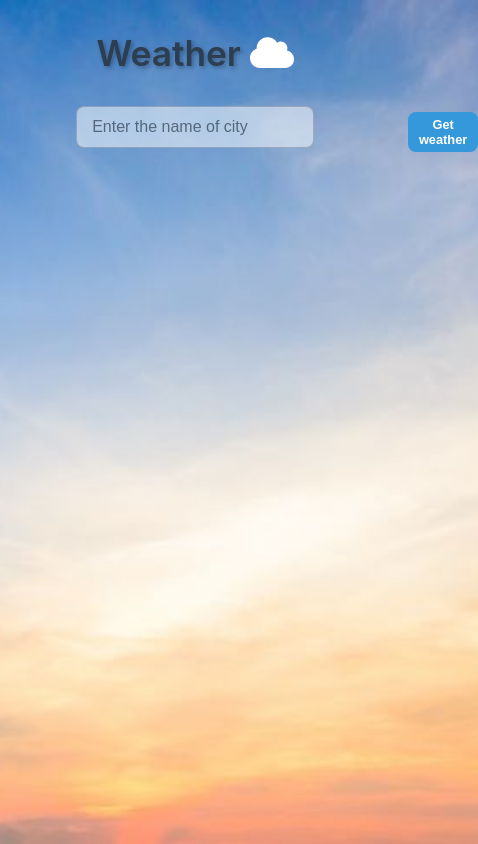
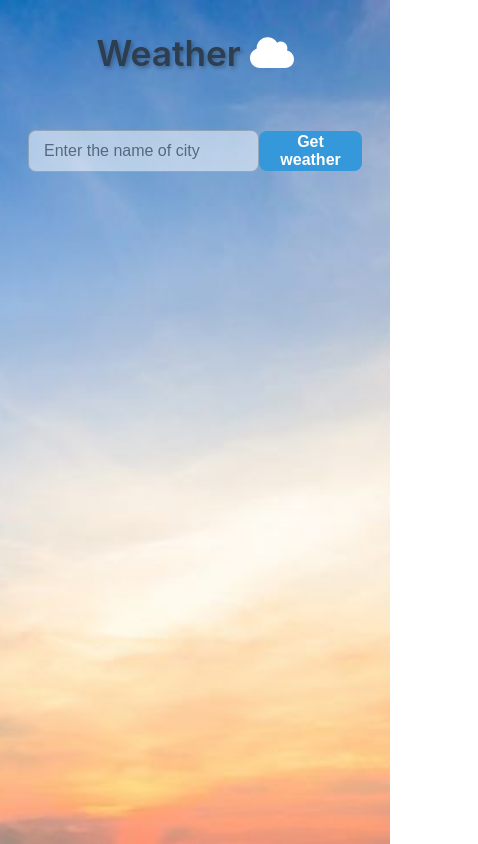
Before and after one commit to carlos45-dev/weather-app, a React (Vite) app: page / in a window 390 px wide. Shown: the whole page, 478 px wide, since content can reach past the window. Built offline with nearby package versions, Linux system fonts and the light colour scheme; no server answers.

Commit message:
The final weather app

```diff
--- a/src/card.tsx
+++ b/src/card.tsx
@@ -19,7 +19,7 @@ function Card({ wind, temp, feel, humidity, pressure,deg,max,min }: CardProps) {
         <div className="card">
             <div className="info-grid">
                 <div className="wind-spead">
-                    <span><FontAwesomeIcon icon={faWind} style={{ color: "#87CEEB" }} /> Wind speed {wind}m/s</span>
+                    <span><FontAwesomeIcon className="wind-icon" icon={faWind} style={{ color: "#87CEEB" }} /> Wind speed {wind}m/s</span>
                 </div>
 
                 <div className="temperature">
@@ -33,12 +33,12 @@ function Card({ wind, temp, feel, humidity, pressure,deg,max,min }: CardProps) {
                 </div>
 
                 <div className="humidity">
-                    <span>💧 Humidity </span>
-                    <span>{humidity}%</span>
+                    <span className="humidity-icon">💧</span>
+                    <span> Humidity {humidity}%</span>
                 </div>
 
                 <div className="direction">
-                    <span><FontAwesomeIcon icon={faCompass} style={{ color: "#87CEEB", fontSize: "20px"}} /> Wind direction </span>
+                    <span>< FontAwesomeIcon className='wind-direction-icon' icon={faCompass} style={{ color: "#87CEEB" }} /> Wind direction </span>
                     <span>{getWindDirection(deg)}°</span>
                 </div>
 
@@ -53,7 +53,7 @@ function Card({ wind, temp, feel, humidity, pressure,deg,max,min }: CardProps) {
                 </div>
 
                 <div className='pressure'>
-                 <span><FontAwesomeIcon icon={faGauge} style={{ color: "#74C0FC", fontSize: "18px"}} />  Pressure </span>
+                 <span><FontAwesomeIcon className="pressure-icon" icon={faGauge} style={{ color: "#74C0FC"}} />  Pressure </span>
                      <span>{pressure}hPa</span>
                      </div>
             </div>
--- a/src/index.css
+++ b/src/index.css
@@ -175,21 +175,14 @@ h1 {
   }
 
   .input-element {
-    width: 55%;
-    position: relative;
-    left:0px;
-    top: auto;
-  }
+  width: 60%;
+  position: static;
+}
 
-  .btn-element {
-    width: 18%;
-    font-size: 0.8rem;
-    position: absolute;
-    top: 112px;
-    left: 408px;
-    display:inline ;
-
-  }
+.btn-element {
+  width: auto;
+  position: static;
+}
 
   .city {
     font-size: 1.6rem;
@@ -201,22 +194,27 @@ h1 {
   }
 
   .city-icon {
-    font-size: 0.2rem;
-    position: relative;
-    top: 0;
-    left: auto;
-    text-align: center;
+    font-size: 0.9rem;
+    position: absolute;
+    top: 10px;
+    left: 187px;
+    margin-top: 8px;
   }
 
   .des {
     font-size: 1.1rem;
     text-align: center;
     position: relative;
-    top: 10px;
+    top: 0px;
+    margin-top: -70px;
   }
 
   .temp {
-    display: flex;
+    display: block;
+    font-size: 80px;
+    text-align: center;
+    position: relative;
+    margin-top: -10px
   }
 
   .card {
@@ -232,7 +230,13 @@ h1 {
     grid-template-columns: repeat(2, 1fr);
     gap: 50px;
     height:90px;
-    padding-top: 30px;
+    padding-top: 20px;
+  }
+  .search-wrapper{
+    display: flex;
+    justify-content: flex-start;
+    align-items: center;
+    padding: 0 20px;
   }
 
   .wind-spead,
@@ -250,4 +254,33 @@ h1 {
   .max{
     display: none;
   }
+  .temperature{
+    display: none;
+  }
+  .wind-icon{
+    display: block;
+    font-size: 35px;
+    margin-left:75px;
+    margin-bottom: 10px;
+  }
+  .feels_like{
+    display: none;
+  }
+  .humidity-icon{
+    display: block;
+    font-size: 32px;
+    margin-bottom: 5px;
+  }
+  .wind-direction-icon{
+    display: block;
+    margin-left:75px;
+    margin-bottom: 9px;
+    font-size: 35px;
+  }
+  .pressure-icon{
+    display: block;
+    margin-left:75px;
+    margin-bottom: 9px;
+    font-size: 35px;
+  }
 }
--- a/src/weather.tsx
+++ b/src/weather.tsx
@@ -109,6 +109,7 @@ function Weather() {
     return (
         <>
             <h1>Weather <FontAwesomeIcon icon={faCloud} style={{ color: "#ffffff" }} /></h1>
+            <div className="search-wrapper">
             <input
                 className="input-element"
                 type="text"
@@ -120,27 +121,30 @@ function Weather() {
             <button className="btn-element" onClick={handleGetWeatherClick}>
                 Get weather
             </button>
+            </div>
 
             {error && <p className="error-message" style={{ color: 'red', textAlign: 'center', marginTop: '160px' }}>{error}</p>}
 
           {weather &&
           <div className="city">
             <p>{weather.name}</p>
-            <p className="city-icon"><FontAwesomeIcon icon={faLocationDot} beatFade style={{ color: "#ffffff" }} /> <FontAwesomeIcon icon={faEllipsis} style={{ color: "ffffff" }} />
 
+            <div className="city-icon">
+            <p><FontAwesomeIcon icon={faLocationDot} beatFade style={{ color: "#ffffff" }} /> <FontAwesomeIcon icon={faEllipsis} style={{ color: "ffffff" }} />
             </p>
+            </div>
             </div>
                  }
 
             {weather && (
                 <div className="div-element">
 
+                    <p className="temp">
+                        {Math.round(weather.main.temp)}°
+                    </p>
+
                     <p className="des">
                         {weather.weather[0].description}
-                    </p>
-
-                    <p className="temp">
-                        {Math.round(weather.main.temp)}°
                     </p>
                     <Card
                         wind={weather.wind.speed}
```
